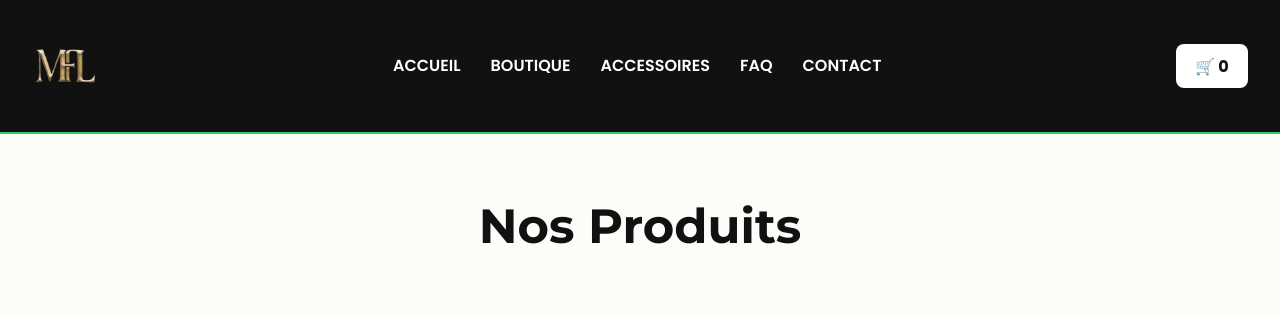
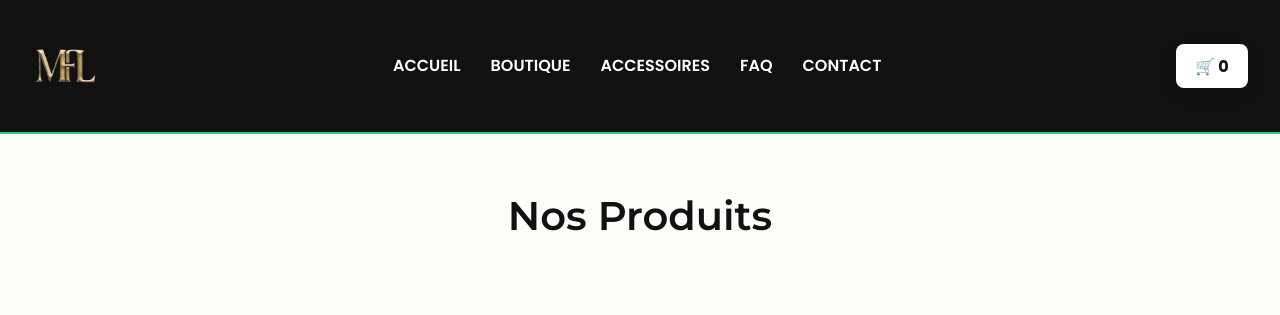
Before and after one commit to LesRhabilleurs/Magic-Flowers, a React (Vite) app: page /shop in a window 1280 px wide. Shown: the top 315 px of the page. Built offline with nearby package versions, Linux system fonts and the light colour scheme.

Commit message:
Update Shop.css

```diff
--- a/src/pages/Shop.css
+++ b/src/pages/Shop.css
@@ -9,8 +9,8 @@
 .shop-title {
   text-align: center;
   font-family: 'Montserrat', sans-serif;
-  font-weight: 700;
-  font-size: 3rem;       /* plus haut */
+  font-weight: 600;
+  font-size: 2.5rem;       /* plus haut */
   color: #111111;        /* noir */
   margin-bottom: 50px;
 }
```
